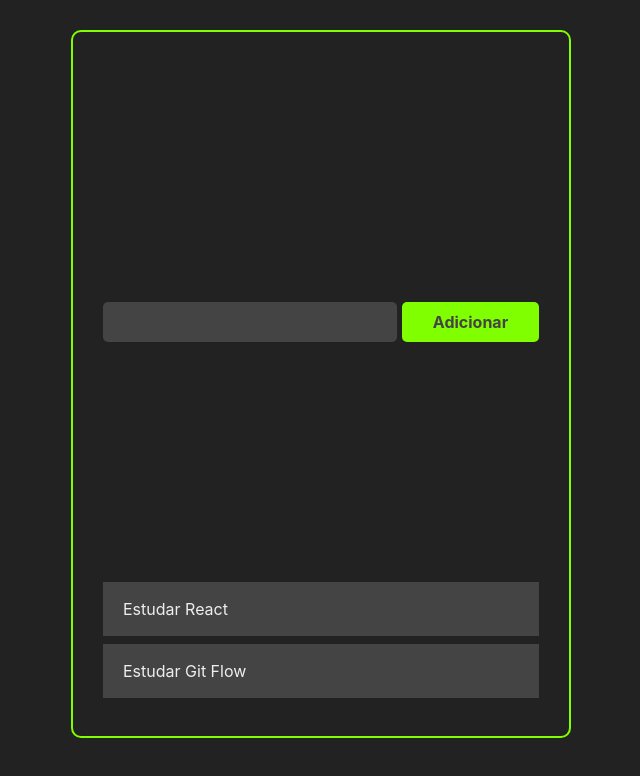
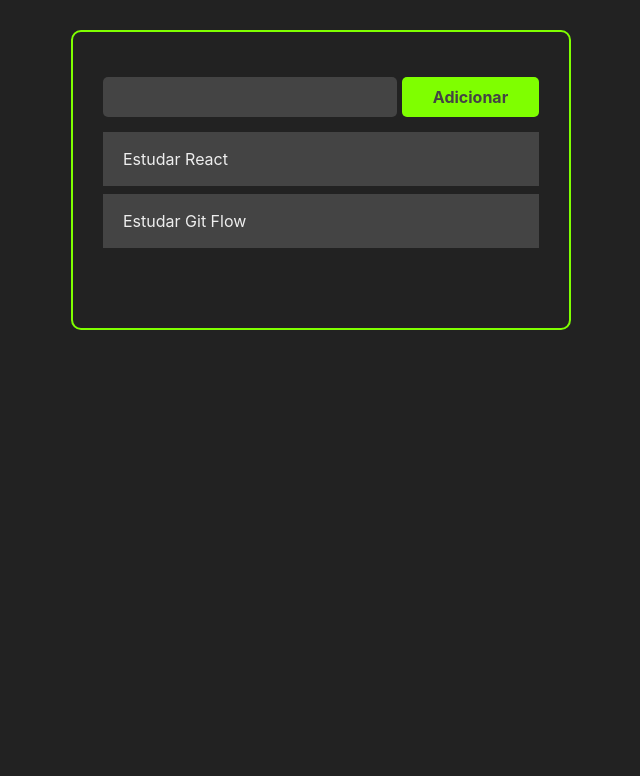
Before and after one commit to moises-lima22/lista-de-tarefas, a React (Create React App) app in the folder my-app/: page / in a window 1280 px wide. Shown: the top 776 px of the page, without its empty margins (319-959 px from the left). Built offline with nearby package versions, Linux system fonts and the light colour scheme; the HTML template or start-up script is replaced by a standard one.

Commit message:
Ajustando estilo add-task-container

```diff
--- a/my-app/src/components/AddTask.css
+++ b/my-app/src/components/AddTask.css
@@ -1,5 +1,5 @@
 .add-task-container{
-    margin: 15pc 0;
+    margin: 15px 0;
     width: 100%;
     display: flex;
 }
```
